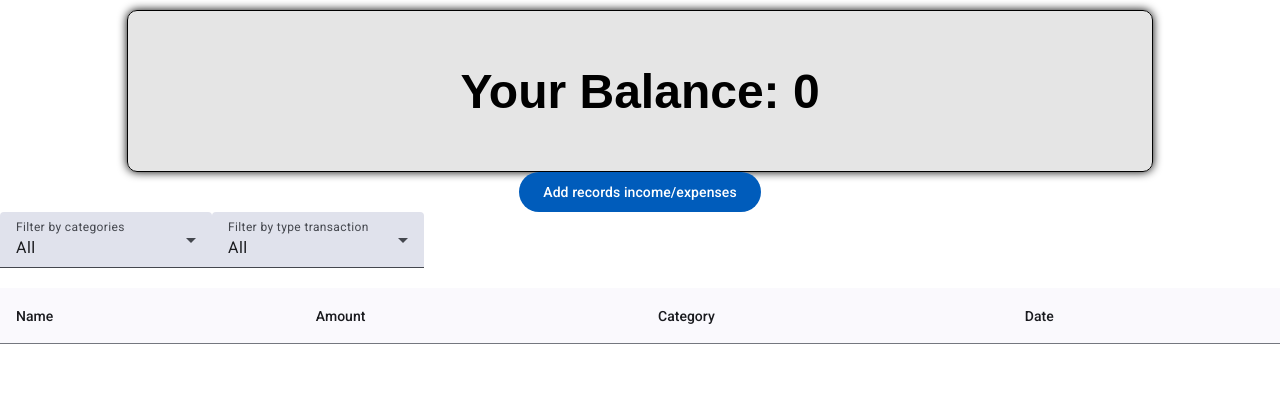
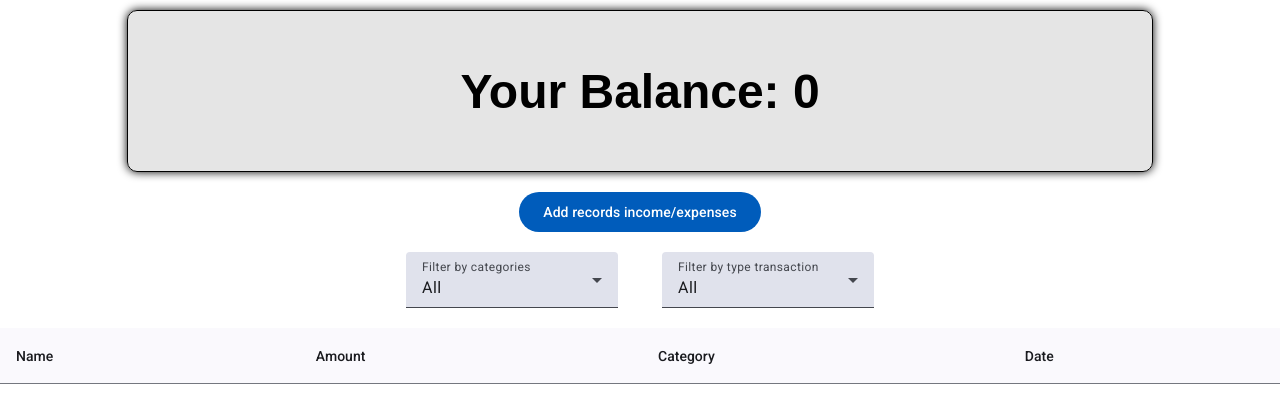
Before and after one commit to MkNice/transactionProject, an Angular app: page /core in a window 1280 px wide. Shown: the top 402 px of the page. Built offline with nearby package versions, Linux system fonts and the light colour scheme; a web font is replaced by a local one.

Commit message:
refactor

```diff
--- a/src/app/dashboard/core/core.component.html
+++ b/src/app/dashboard/core/core.component.html
@@ -1,7 +1,14 @@
-<app-balance>{{ totalMoney }}</app-balance>
+<app-balance>{{ totalMoney() }}</app-balance>
+<app-transaction-button
+  (dataDialog)="addTransaction($event)"
+></app-transaction-button>
+<div class="container">
+  <app-filters
+    [filters]="filters()"
+    (filterChanged)="updateFilters($event)"
+  ></app-filters>
+</div>
 
-<app-transaction-button (dataDialog)="addTransaction($event)"></app-transaction-button>
-
-<app-filters (filterChanged)="updateFilters($event)"></app-filters>
-
-<app-transaction-list [transactions]="filteredTransactions"></app-transaction-list>
+<app-transaction-list
+  [transactions]="filteredTransactions()"
+></app-transaction-list>
--- a/src/app/dashboard/core/core.component.scss
+++ b/src/app/dashboard/core/core.component.scss
@@ -0,0 +1,4 @@
+.container{
+  display: flex;
+  justify-content: space-around;
+}
--- a/src/app/dashboard/core/core.component.ts
+++ b/src/app/dashboard/core/core.component.ts
@@ -1,8 +1,10 @@
 import {
   ChangeDetectionStrategy,
   Component,
+  computed,
+  effect,
   inject,
-  OnInit,
+  signal,
 } from '@angular/core';
 import { ITransactions } from '../../shared/interfaces/transactions';
 import { TransactionButtonComponent } from '../transaction-button/transaction-button.component';
@@ -20,43 +22,43 @@ import { TransactionService } from '../../shared/services/transaction-storage.se
     FiltersComponent,
   ],
   templateUrl: './core.component.html',
-  styleUrl: './core.component.scss',
+  styleUrls: ['./core.component.scss'],
   changeDetection: ChangeDetectionStrategy.OnPush,
 })
-
-export class CoreComponent implements OnInit {
+export class CoreComponent {
   private transactionService = inject(TransactionService);
 
-  public transactions: ITransactions[] = [];
-  public filters: Map<string, string> = new Map<string, string>();
-  public filteredTransactions: ITransactions[] = [];
-  public totalMoney: number = 0;
+  public transactions = signal<ITransactions[]>([]);
+  public filters = signal<Map<string, string>>(new Map([['category', 'All'], ['type', 'All']]));
 
+  public filteredTransactions = computed(() => this.applyFilters());
+  public totalMoney = computed(() =>
+    this.filteredTransactions().reduce(
+      (acc, { amount, type }) => acc + (type === 'Income' ? amount : -amount),
+      0
+    )
+  );
 
-  public ngOnInit(): void {
+  constructor() {
+    effect(() => {
+      this.transactionService.saveTransactions(this.transactions());
+      this.transactionService.saveFilters(this.filters());
+    });
+  }
+
+  ngOnInit(): void {
     this.loadState();
-    this.updateState();
-    this.totalMoney = this.calculateTotal();
   }
 
   private loadState(): void {
-    this.transactions = this.transactionService.getTransactions();
-    this.filters = this.transactionService.getFilters();
-  }
-
-  private saveState(): void {
-    this.transactionService.saveTransactions(this.transactions);
-    this.transactionService.saveFilters(this.filters);
-  }
-
-  private updateState(): void {
-    this.filteredTransactions = this.applyFilters();
-    this.saveState();
+    this.transactions.set(this.transactionService.getTransactions());
+    this.filters.set(this.transactionService.getFilters());
   }
 
   private applyFilters(): ITransactions[] {
-    return this.transactions.filter((transaction) => {
-      for (const [key, value] of this.filters) {
+    const currentFilters = this.filters();
+    return this.transactions().filter((transaction) => {
+      for (const [key, value] of currentFilters) {
         if (value !== 'All' && transaction[key as keyof ITransactions] !== value) {
           return false;
         }
@@ -65,23 +67,12 @@ export class CoreComponent implements OnInit {
     });
   }
 
-  private calculateTotal(): number {
-    return this.filteredTransactions.reduce(
-      (acc, { amount, type }) => acc + (type === 'Income' ? amount : -amount),
-      0
-    );
+  public addTransaction(newTransaction: ITransactions): void {
+    if (!newTransaction) return;
+    this.transactions.set([newTransaction, ...this.transactions()]);
   }
 
-  public addTransaction(newTransaction: ITransactions): void {
-    if (!newTransaction) return;
-
-    this.transactions = [newTransaction, ...this.transactions];
-    this.updateState();
-    this.totalMoney = this.calculateTotal();
-  }
-
-  public updateFilters(filters: Map<string, string>): void {
-    this.filters = filters;
-    this.updateState();
+  public updateFilters(newFilters: Map<string, string>): void {
+    this.filters.set(newFilters);
   }
 }
--- a/src/app/dashboard/filters/filters.component.scss
+++ b/src/app/dashboard/filters/filters.component.scss
@@ -0,0 +1,5 @@
+:host{
+  display: flex;
+  justify-content: space-around;
+  width: 40vw;
+}
--- a/src/app/dashboard/filters/filters.component.ts
+++ b/src/app/dashboard/filters/filters.component.ts
@@ -2,8 +2,11 @@ import {
   ChangeDetectionStrategy,
   Component,
   EventEmitter,
+  Input,
+  OnChanges,
+  Output,
+  SimpleChanges,
   inject,
-  Output,
 } from '@angular/core';
 import { categories, TYPES } from '../../shared/constants';
 import { SelectComponent } from '../../shared/components/select/select.component';
@@ -16,20 +19,18 @@ import { TransactionService } from '../../shared/services/transaction-storage.se
   styleUrls: ['./filters.component.scss'],
   changeDetection: ChangeDetectionStrategy.OnPush,
 })
-export class FiltersComponent {
-  private transactionService = inject(TransactionService)
+export class FiltersComponent implements OnChanges {
   public categories: string[] = ['All', ...categories];
   public types: string[] = ['All', TYPES.INCOME, TYPES.EXPENSE];
 
+  @Input() public filters: Map<string, string> = new Map([['category', 'All'], ['type', 'All']]);
   @Output() public filterChanged = new EventEmitter<Map<string, string>>();
 
-  public filters: Map<string, string> = new Map([
-    ['category', 'All'],
-    ['type', 'All'],
-  ]);
-
-  public ngOnInit(): void {
-    this.filters = this.transactionService.getFilters();
+  ngOnChanges(changes: SimpleChanges): void {
+    if (changes['filters'] && changes['filters'].currentValue) {
+      const filters = changes['filters'].currentValue as Map<string, string>;
+      this.filters = new Map(filters);
+    }
   }
 
   public updateFilter(value: string, filterKey: string): void {
--- a/src/app/dashboard/transaction-button/transaction-button.component.scss
+++ b/src/app/dashboard/transaction-button/transaction-button.component.scss
@@ -1,5 +1,5 @@
 :host{
   display: block;
   width: fit-content;
-  margin: 0 auto;
+  margin: 20px auto;
 }
--- a/src/app/dashboard/transaction-button/transaction-button.component.ts
+++ b/src/app/dashboard/transaction-button/transaction-button.component.ts
@@ -10,6 +10,7 @@ import { MatButtonModule } from '@angular/material/button';
 import { ModalRecordsIncomeExpensesComponent } from '../../shared/components/modals/modal-records-income-expenses/modal-records-income-expenses.component';
 import { Dialog, DialogModule } from '@angular/cdk/dialog';
 import { ITransactions } from '../../shared/interfaces/transactions';
+import { take } from 'rxjs';
 
 @Component({
   selector: 'app-transaction-button',
@@ -28,7 +29,7 @@ export class TransactionButtonComponent implements OnDestroy {
       ModalRecordsIncomeExpensesComponent
     );
 
-    dialogRef.closed.subscribe((result) => {
+    dialogRef.closed.pipe(take(1)).subscribe((result) => {
       this.dataDialog.emit(result);
     });
   }
```
